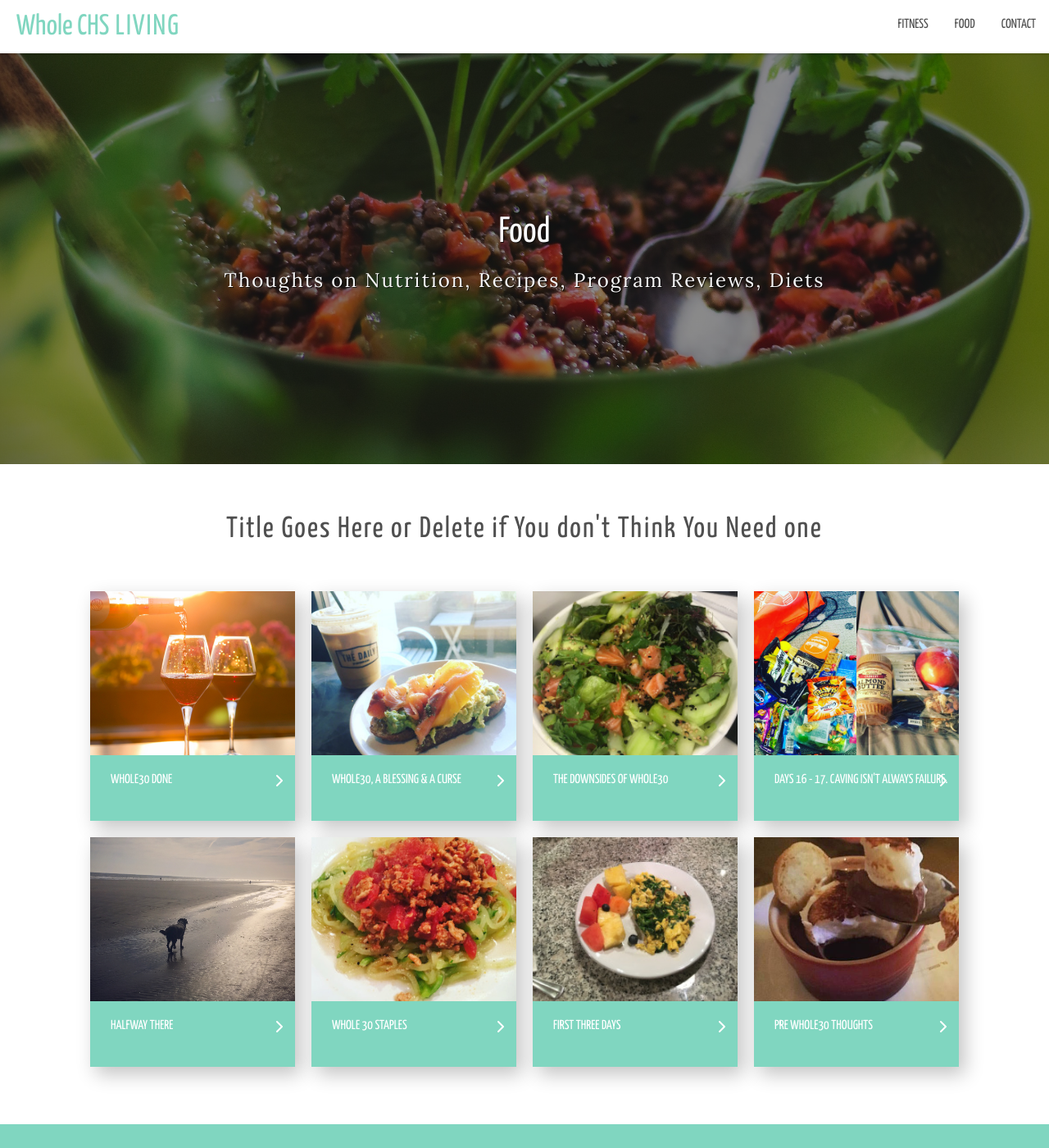
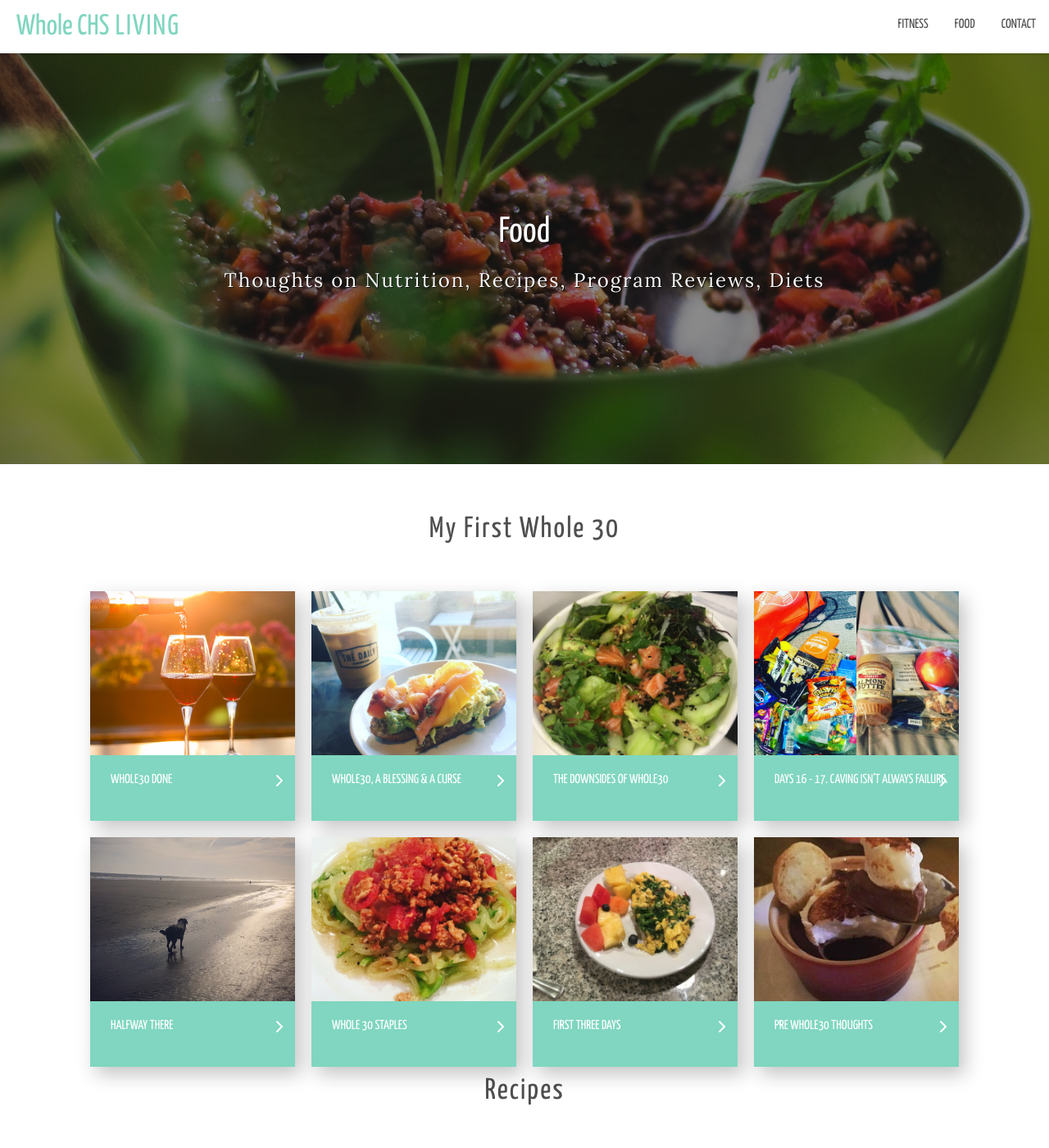
Before and after one commit to dmarooney1105/wholechsliving, a Jekyll site: the page built from food.md, in a window 1280 px wide and 1400 px high. Shown: the whole window at 82% size. Built offline with Jekyll 4.4.1, drawn with Linux system fonts in a browser that asks for light colours; nearby versions of some CDN libraries; some web fonts are replaced.

Commit message:
Updated 'food.md' via CloudCannon

```diff
--- a/food.md
+++ b/food.md
@@ -8,7 +8,7 @@ bg-position: center
 ---
 
 <div class="container default">
-  <h2 class="editable trafalgar text-center editable">Title Goes Here or Delete if You don't Think You Need one</h2>
+  <h2 class="editable trafalgar text-center editable">My First Whole 30</h2>
   <center>
   </center>
   <div blog-gallery="many">
@@ -24,7 +24,9 @@ bg-position: center
         </a>
       {% endfor %}
     </ul>
-
+  <h2 class="editable trafalgar text-center editable">Recipes</h2>
+  <center>
+  </center>
   </div>
 </div>
 
```
